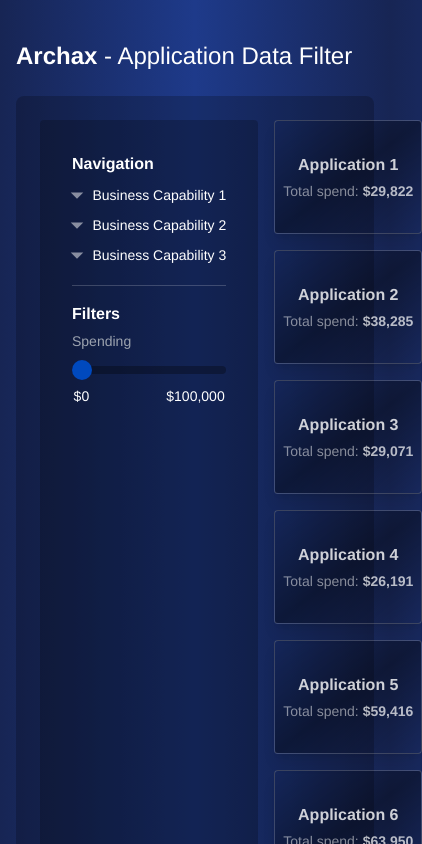
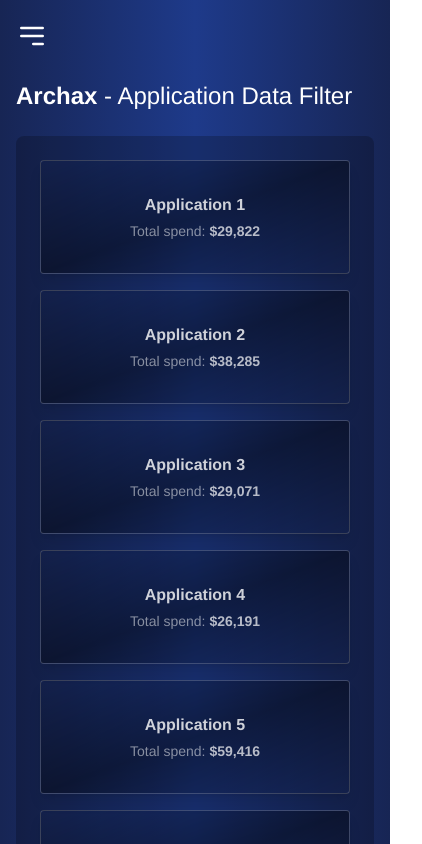
Before and after one commit to Egenica/compare-air-next, a Next.js app: page / in a window 390 px wide. Shown: the top 844 px of the page, 422 px wide, since content can reach past the window. Built offline with nearby package versions, Linux system fonts and the light colour scheme.

Commit message:
added mobile menu

```diff
--- a/src/app/App.tsx
+++ b/src/app/App.tsx
@@ -8,6 +8,7 @@
 import LoadingSpinner from './components/LoadingSpinner/LoadingSpinner';
 
 const App = ({ data }: { data: Data[] }) => {
+  const [isMenuOpen, setIsMenuOpen] = useState(false);
   const [selectedCapability, setSelectedCapability] = useState<string>('');
   const [spendingRange, setSpendingRange] = useState<[number, number]>([
     0, 100000,
@@ -42,11 +43,30 @@
 
   return (
     <div className="App">
+      <button
+        className="md:hidden text-white rounded flex items-center w-10 h-10"
+        onClick={() => setIsMenuOpen(!isMenuOpen)}
+      >
+        <svg
+          xmlns="http://www.w3.org/2000/svg"
+          className="h-8 w-8"
+          fill="none"
+          viewBox="0 0 24 24"
+          stroke="currentColor"
+        >
+          <path
+            strokeLinecap="round"
+            strokeLinejoin="round"
+            strokeWidth="2"
+            d="M4 6h16M4 12h16m-7 6h7"
+          />
+        </svg>
+      </button>
       <h1 className="text-white font-thin text-2xl my-6">
         <span className="font-semibold">Archax</span> - Application Data Filter
       </h1>
       <div className="flex p-6 rounded-lg bg-[#00000038]">
-        <div className="flex flex-col min-w-fit p-8 rounded mr-4 bg-[#00000038]">
+        <div className="hidden md:flex flex-col min-w-fit p-8 rounded mr-4 bg-[#00000038]">
           <h1 className="mt-0 mb-1 text-white font-bold">Navigation</h1>
           <NavigationTree
             treeData={treeData}
@@ -65,6 +85,46 @@
         <div>
           <ApplicationList applications={filteredData} />
         </div>
+
+        <div
+          className={`md:hidden fixed top-0 left-0 h-full w-64 bg-gradient-to-b from-black to-transparent p-8 rounded transform ${
+            isMenuOpen ? 'translate-x-0' : '-translate-x-full'
+          } transition-transform duration-300 ease-in-out md:relative md:translate-x-0 md:flex md:flex-col md:min-w-fit md:mr-4 w-full`}
+        >
+          <button
+            className="absolute top-4 right-4 p-2 bg-white text-black rounded-full flex items-center justify-center w-8 h-8"
+            onClick={() => setIsMenuOpen(false)}
+          >
+            <svg
+              xmlns="http://www.w3.org/2000/svg"
+              className="h-4 w-4"
+              fill="none"
+              viewBox="0 0 24 24"
+              stroke="currentColor"
+            >
+              <path
+                strokeLinecap="round"
+                strokeLinejoin="round"
+                strokeWidth="2"
+                d="M6 18L18 6M6 6l12 12"
+              />
+            </svg>
+          </button>
+          <h1 className="mt-0 mb-1 text-white font-bold">Navigation</h1>
+          <NavigationTree
+            treeData={treeData}
+            selected={selectedCapability}
+            onSelect={(capability) => setSelectedCapability(capability)}
+          />
+
+          <h2 className="mb-[0.2rem] mt-4 text-white font-bold">Filters</h2>
+          <RangeFilter
+            min={minSpend}
+            max={maxSpend}
+            value={spendingRange}
+            onChange={setSpendingRange}
+          />
+        </div>
       </div>
     </div>
   );
--- a/src/app/components/ApplicationList/ApplicationList.tsx
+++ b/src/app/components/ApplicationList/ApplicationList.tsx
@@ -6,7 +6,7 @@
       {applications.map((app) => (
         <li
           key={app.id}
-          className="p-2 py-8 flex-[1_1_calc(25%_-_1.5rem)] box-border flex flex-col justify-center items-center text-center rounded shadow-lg bg-gradient-to-br from-[#0f009f00] via-[#0000005c] to-transparent border border-[#ffffff30]"
+          className="p-2 py-8 lg:flex-[1_1_calc(25%_-_1.5rem)] box-border flex flex-col justify-center items-center text-center rounded shadow-lg bg-gradient-to-br from-[#0f009f00] via-[#0000005c] to-transparent border border-[#ffffff30] flex-grow"
         >
           <h3 className="mb-1 font-bold text-white opacity-80">{app.name}</h3>
           <p className="whitespace-nowrap text-white text-sm">
```
Also changed, not shown: 2 other files (tests, documents, lock files or other folders).
